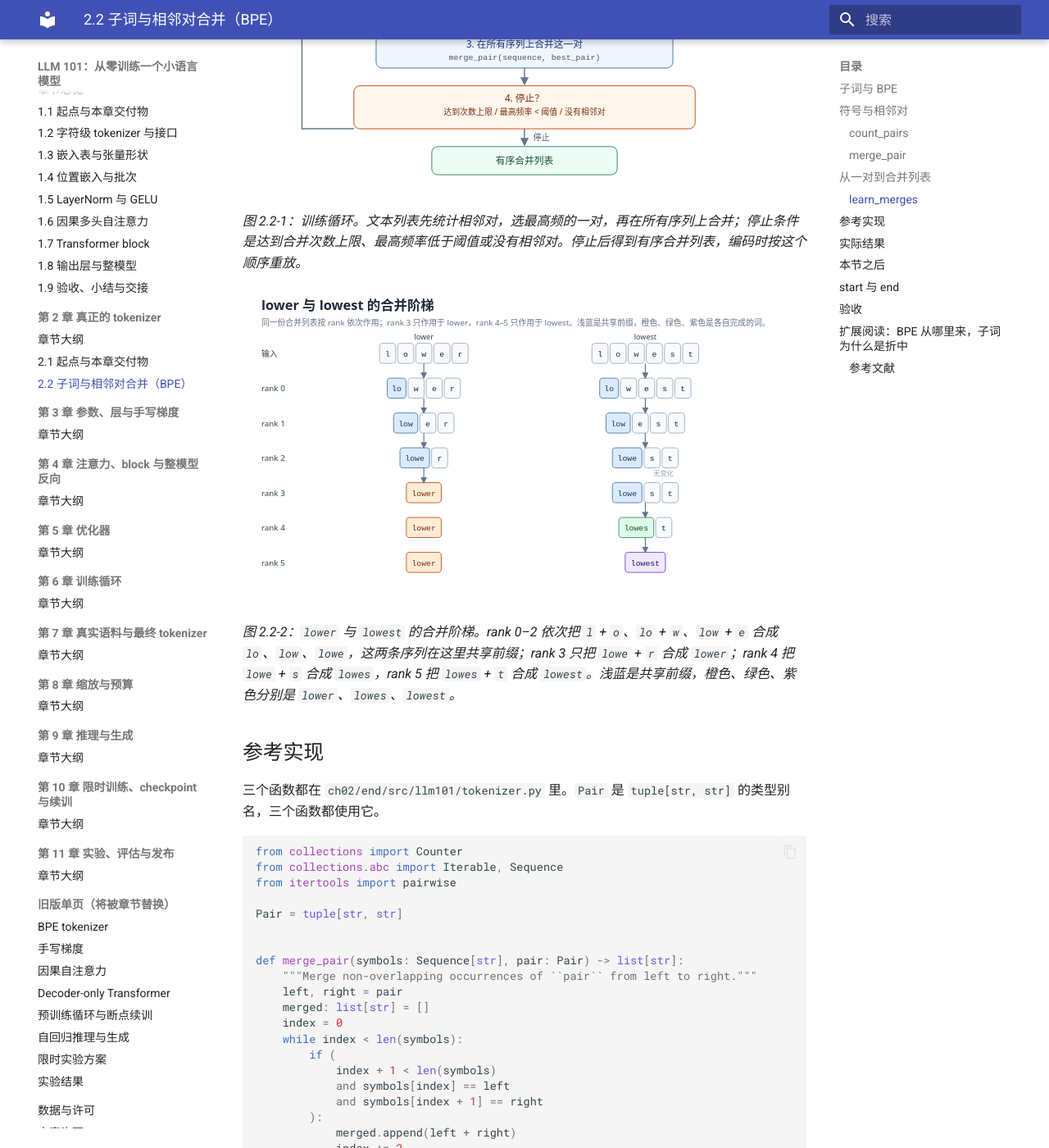
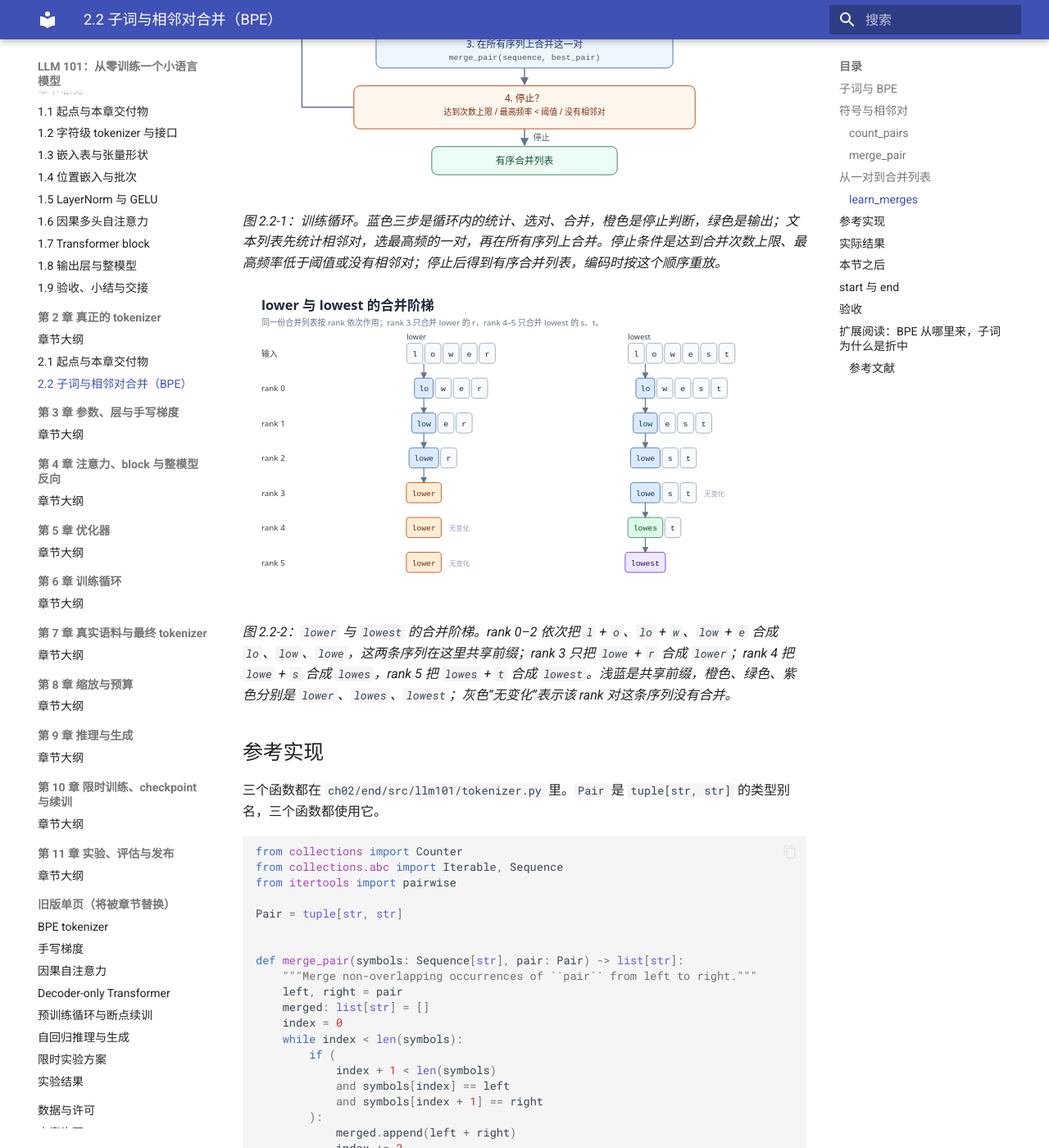
Before and after one commit to tigersoldier/llm-101, an MkDocs documentation site: the page built from docs/course/ch02/2.2.md, in a window 1280 px wide and 1400 px high, scrolled down 4232 px. Shown: the whole window at 82% size. Built offline with MkDocs 1.6.1 and Material for MkDocs 9.7.7, drawn with Linux system fonts in a browser that asks for light colours; some of the changed text lies outside the part shown.

Commit message:
Fix section 2.2 BPE figure layout and captions

```diff
--- a/docs/course/ch02/2.2.md
+++ b/docs/course/ch02/2.2.md
@@ -125,13 +125,13 @@ def learn_merges(
 
 朴素实现每轮重新统计所有序列：合并 $M$ 次、总符号数为 $N$ 时，工作量约 $O(MN)$。本章演示语料很小，不做额外的加速；真实语料上的采样和加速留到第 7 章。
 
-![相邻对合并的训练循环](../../assets/ch02/02-pair-loop.svg?v=1)
+![相邻对合并的训练循环](../../assets/ch02/02-pair-loop.svg?v=2)
 
-*图 2.2-1：训练循环。文本列表先统计相邻对，选最高频的一对，再在所有序列上合并；停止条件是达到合并次数上限、最高频率低于阈值或没有相邻对。停止后得到有序合并列表，编码时按这个顺序重放。*
+*图 2.2-1：训练循环。蓝色三步是循环内的统计、选对、合并，橙色是停止判断，绿色是输出；文本列表先统计相邻对，选最高频的一对，再在所有序列上合并。停止条件是达到合并次数上限、最高频率低于阈值或没有相邻对；停止后得到有序合并列表，编码时按这个顺序重放。*
 
-![lower 与 lowest 的合并阶梯](../../assets/ch02/03-merge-tree.svg?v=1)
+![lower 与 lowest 的合并阶梯](../../assets/ch02/03-merge-tree.svg?v=2)
 
-*图 2.2-2：`lower` 与 `lowest` 的合并阶梯。rank 0–2 依次把 `l` + `o`、`lo` + `w`、`low` + `e` 合成 `lo`、`low`、`lowe`，这两条序列在这里共享前缀；rank 3 只把 `lowe` + `r` 合成 `lower`；rank 4 把 `lowe` + `s` 合成 `lowes`，rank 5 把 `lowes` + `t` 合成 `lowest`。浅蓝是共享前缀，橙色、绿色、紫色分别是 `lower`、`lowes`、`lowest`。*
+*图 2.2-2：`lower` 与 `lowest` 的合并阶梯。rank 0–2 依次把 `l` + `o`、`lo` + `w`、`low` + `e` 合成 `lo`、`low`、`lowe`，这两条序列在这里共享前缀；rank 3 只把 `lowe` + `r` 合成 `lower`；rank 4 把 `lowe` + `s` 合成 `lowes`，rank 5 把 `lowes` + `t` 合成 `lowest`。浅蓝是共享前缀，橙色、绿色、紫色分别是 `lower`、`lowes`、`lowest`；灰色“无变化”表示该 rank 对这条序列没有合并。*
 
 ## 参考实现
 
@@ -252,9 +252,9 @@ symbols (2)     ['小猫坐在垫子', '上']
 
 这个结果只说明算法在工作，不是最终词表：演示短句只有 10 条，还重复了固定样例，合并会偏向这些重复出现的内容。2.3 会建立独立的英中教学语料，重新训练一份约 512 个 token 的词表；届时这些数字都会变。
 
-![固定样例在 stage 2 的合并结果](../../assets/ch02/04-symbols.svg?v=1)
+![固定样例在 stage 2 的合并结果](../../assets/ch02/04-symbols.svg?v=2)
 
-*图 2.2-3：两条固定样例在 16 次合并后的片段。这 16 次合并是在 10 条演示短句上得到的，不是 2.3 的教学语料。英文 22 个符号变成 5 个片段，中文 7 个符号变成 2 个片段；`␣` 表示片段里的空格。英文片段 `the␣cat␣`、`at␣on␣`、`the␣` 末尾的空格保留在片段里，说明码点级 BPE 不把空格当作单词边界。*
+*图 2.2-3：两条固定样例在 16 次合并后的片段。这 16 次合并是在 10 条演示短句上得到的，不是 2.3 的教学语料。英文 22 个符号变成 5 个片段，中文 7 个符号变成 2 个片段；蓝色是英文片段，绿色是中文片段；`␣`（图中的空心小方框）表示片段里的空格。英文片段 `the␣cat␣`、`at␣on␣`、`the␣` 末尾的空格保留在片段里，说明码点级 BPE 不把空格当作单词边界。*
 
 ## 本节之后
 
@@ -293,7 +293,7 @@ BPE 最早不是为语言模型设计的。1994 年，Philip Gage 在数据压
 
 ![字符、子词和整词三种切分单位](../../assets/ch02/05-subword-methods.svg?v=1)
 
-*图 2.2-4：`playing` 在三种切分单位下的示意。字符级是 7 个 token，BPE 子词可以切成 `play` + `ing` 两个 token，词级是一个 token；越往上词表越小、序列越长，越往下序列越短、词表越大。图中的子词切法只是示意，实际切法由语料统计决定。*
+*图 2.2-4：`playing` 在三种切分单位下的示意。蓝色是字符级，橙色是 BPE 子词，绿色是词级；字符级是 7 个 token，BPE 子词可以切成 `play` + `ing` 两个 token，词级是一个 token。越往上词表越小、序列越长，越往下序列越短、词表越大。图中的子词切法只是示意，实际切法由语料统计决定。*
 
 ### 参考文献
 
```
Also changed, not shown: docs/assets/ch02/02-pair-loop.svg, docs/assets/ch02/03-merge-tree.svg, docs/assets/ch02/04-symbols.svg.
